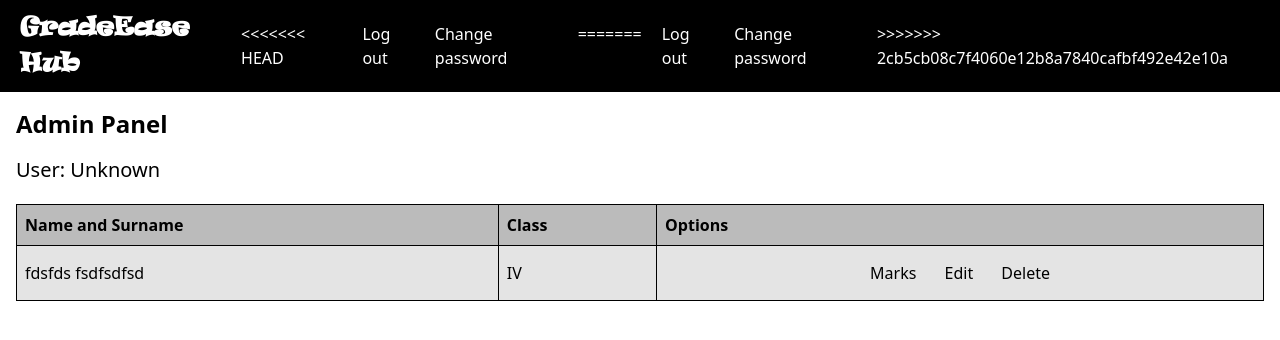
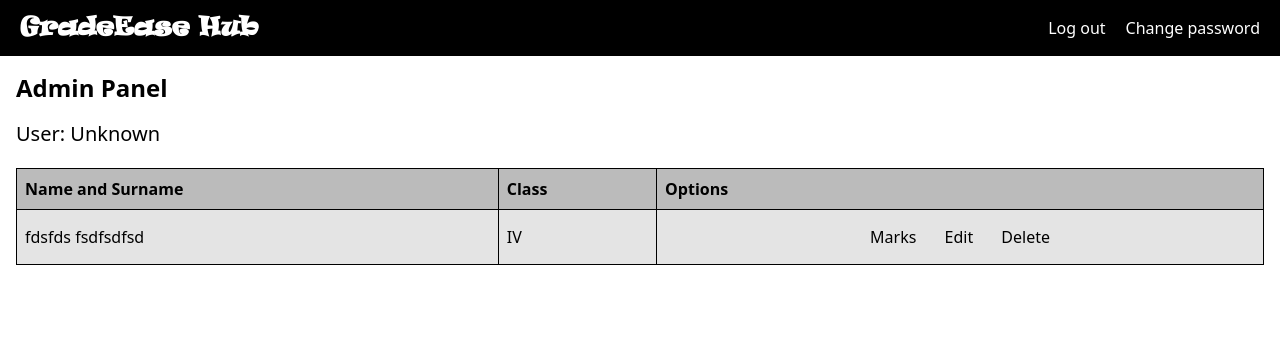
Before and after one commit to JakubKumer/gradehub, a PHP site: page /admin.php in a window 1280 px wide. Shown: the top 340 px of the page. Run offline with PHP 8.4, Linux system fonts and the light colour scheme; a user stored in the database is signed in; data comes from the database, SQL or seed files in the repository.

Commit message:
naprawilem wszystko(mam nadzieje ze nie rozjebalem projektu XD)

```diff
--- a/pages/add_mark.php
+++ b/pages/add_mark.php
@@ -63,7 +63,7 @@ $student = $stmt_student->fetch(PDO::FETCH_ASSOC);
     <div class="navbar">
         <div class="navbar-brand">GradeEase Hub</div>
         <div class="navbar-links">
-            <a href="#">Log out</a>
+            <a href="../scripts/logout.php">Log out</a>
             <a href="change_passw.php">Change password</a> <!-- Zaktualizowany link -->
         </div>
     </div>
--- a/pages/admin.php
+++ b/pages/admin.php
@@ -29,13 +29,8 @@ $students = $stmt_students->fetchAll(PDO::FETCH_ASSOC);
     <div class="navbar">
         <div class="navbar-brand">GradeEase Hub</div>
         <div class="navbar-links">
-<<<<<<< HEAD
             <a href="../scripts/logout.php">Log out</a>
-            <a href="#">Change password</a>
-=======
-            <a href="#">Log out</a>
             <a href="change_passw.php">Change password</a> <!-- Zaktualizowany link -->
->>>>>>> 2cb5cb08c7f4060e12b8a7840cafbf492e42e10a
         </div>
     </div>
 
--- a/pages/admin_marks.php
+++ b/pages/admin_marks.php
@@ -44,7 +44,7 @@ $grades = $stmt_grades->fetchAll(PDO::FETCH_ASSOC);
     <div class="navbar">
         <div class="navbar-brand">GradeEase Hub</div>
         <div class="navbar-links">
-            <a href="#">Log out</a>
+            <a href="../scripts/logout.php">Log out</a>
             <a href="change_passw.php">Change password</a> <!-- Zaktualizowany link -->
         </div>
     </div>
--- a/pages/change_passw.php
+++ b/pages/change_passw.php
@@ -61,7 +61,7 @@ if ($_SERVER['REQUEST_METHOD'] == 'POST') {
     <div class="navbar">
         <div class="navbar-brand">GradeEase Hub</div>
         <div class="navbar-links">
-            <a href="#">Log out</a>
+            <a href="../scripts/logout.php">Log out</a>
             <a href="change_passw.php">Change password</a> <!-- Zaktualizowany link -->
         </div>
     </div>
--- a/pages/edit.php
+++ b/pages/edit.php
@@ -2,14 +2,11 @@
 session_start();
 include_once "../scripts/connect.php"; // Include connection script
 
-<<<<<<< HEAD
 // Sprawdzenie, czy użytkownik jest zalogowany
 if (!isset($_SESSION['user_id'])) {
     header("Location: login.php");
     exit();
 }
-=======
->>>>>>> 2cb5cb08c7f4060e12b8a7840cafbf492e42e10a
 
 $user_id = $_GET['student_id']; // Pobranie student_id z parametru GET
 
@@ -77,7 +74,7 @@ if ($_SERVER['REQUEST_METHOD'] === 'POST') {
     <div class="navbar">
         <div class="navbar-brand">GradeEase Hub</div>
         <div class="navbar-links">
-            <a href="#">Log out</a>
+            <a href="../scripts/logout.php">Log out</a>
             <a href="change_passw.php">Change password</a> <!-- Zaktualizowany link -->
         </div>
     </div>
--- a/pages/edit_mark.php
+++ b/pages/edit_mark.php
@@ -80,7 +80,7 @@ $last_grade = $stmt_last_grade->fetch(PDO::FETCH_ASSOC);
     <div class="navbar">
         <div class="navbar-brand">GradeEase Hub</div>
         <div class="navbar-links">
-            <a href="#">Log out</a>
+            <a href="../scripts/logout.php">Log out</a>
             <a href="change_passw.php">Change password</a> <!-- Zaktualizowany link -->
         </div>
     </div>
```
Also changed, not shown: pages/student.php (+0 -15 lines).
